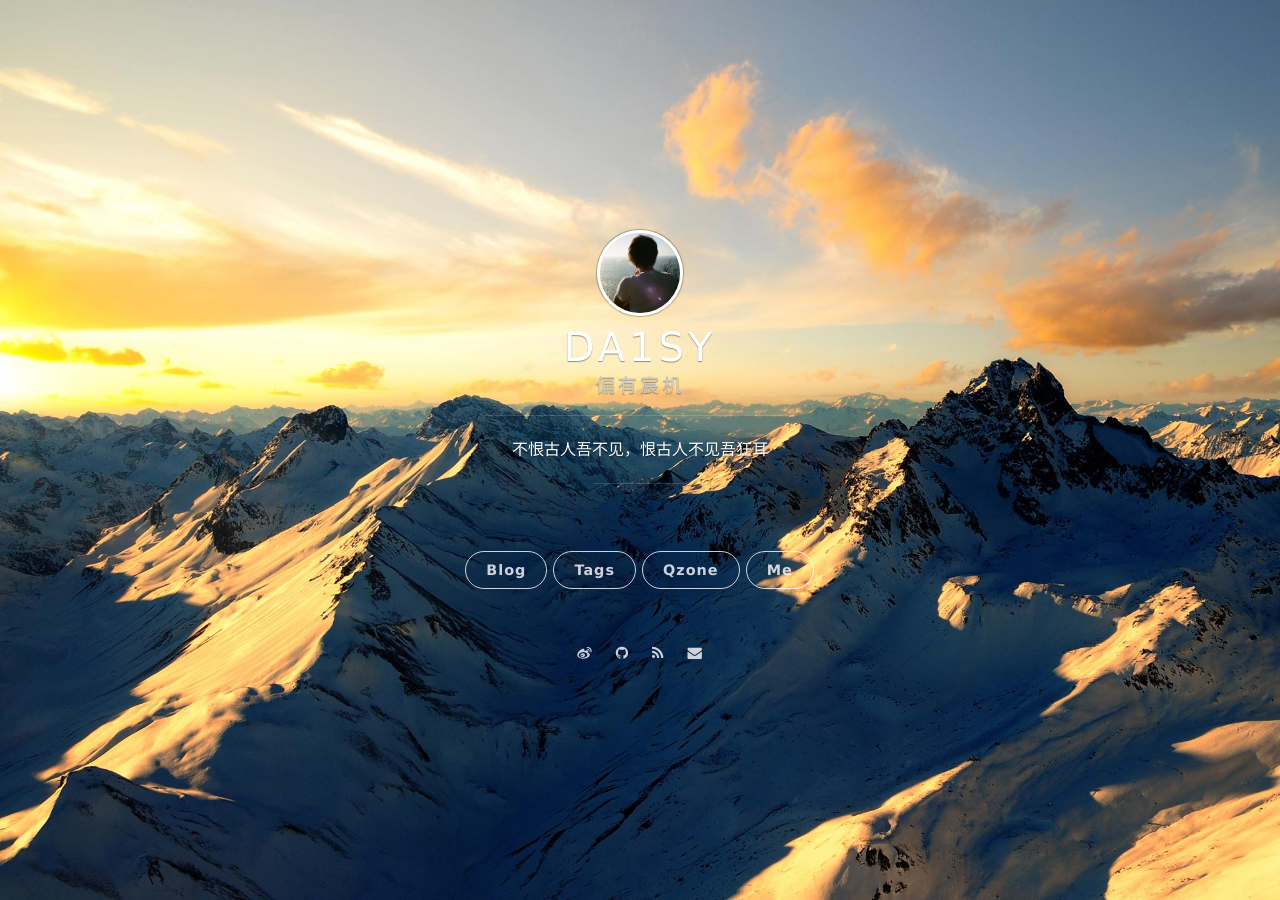
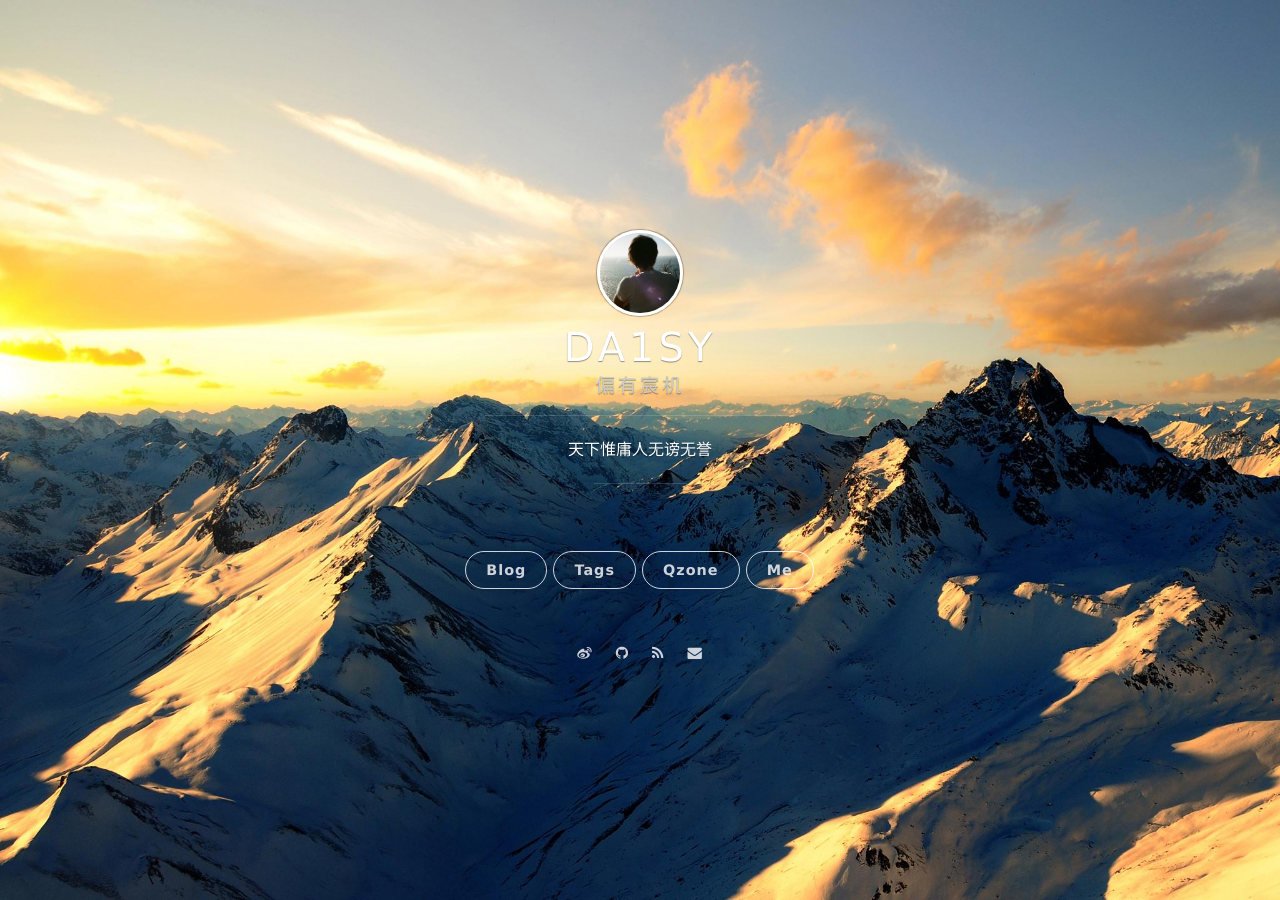
Before and after one commit to linusboyle/linusboyle.cn, a Jekyll site: the page built from index.html, in a window 1280 px wide. Built offline with Jekyll 4.4.1, drawn with Linux system fonts in a browser that asks for light colours; nearby versions of some CDN libraries; Markdown is read by kramdown in place of the engine named in the settings; the list of posts is cut into pages by our own code; comment, search, counter and statistics services are not loaded.

Commit message:
Update _config.yml

```diff
--- a/_config.yml
+++ b/_config.yml
@@ -4,7 +4,8 @@ markdown: rdiscount #kramdown
 title: DA1SY
 subtitle: 偏有宸机
 #welcome_message: 诗词爱好者，艺术爱好者，渗透测试工程师，Python爱好者，小姐姐爱好者，在校高中生。
-description: 不恨古人吾不见，恨古人不见吾狂耳
+description: 天下惟庸人无谤无誉
+#description: 不恨古人吾不见，恨古人不见吾狂耳
 creator: <a href="https://github.com/da1sy">@DA1SY</a>
 
 url: "https://da1sy.github.io"
```
